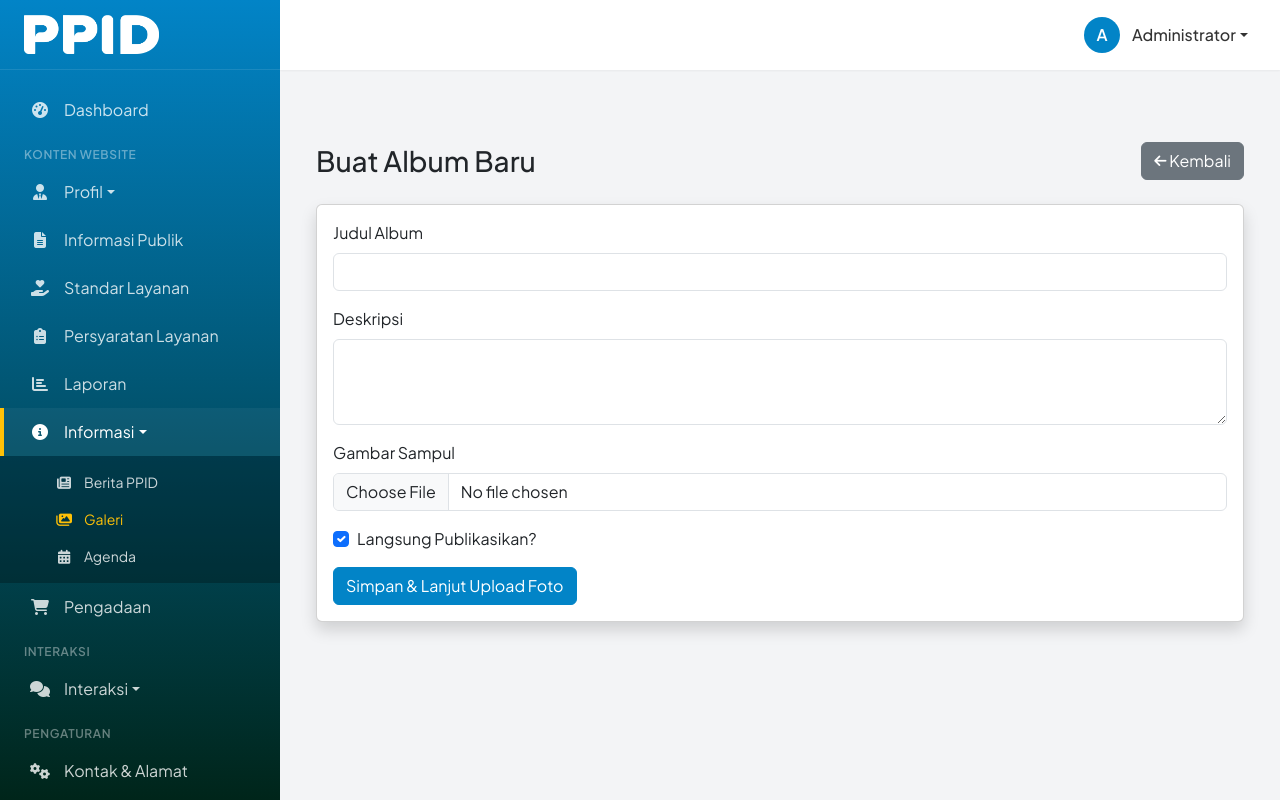
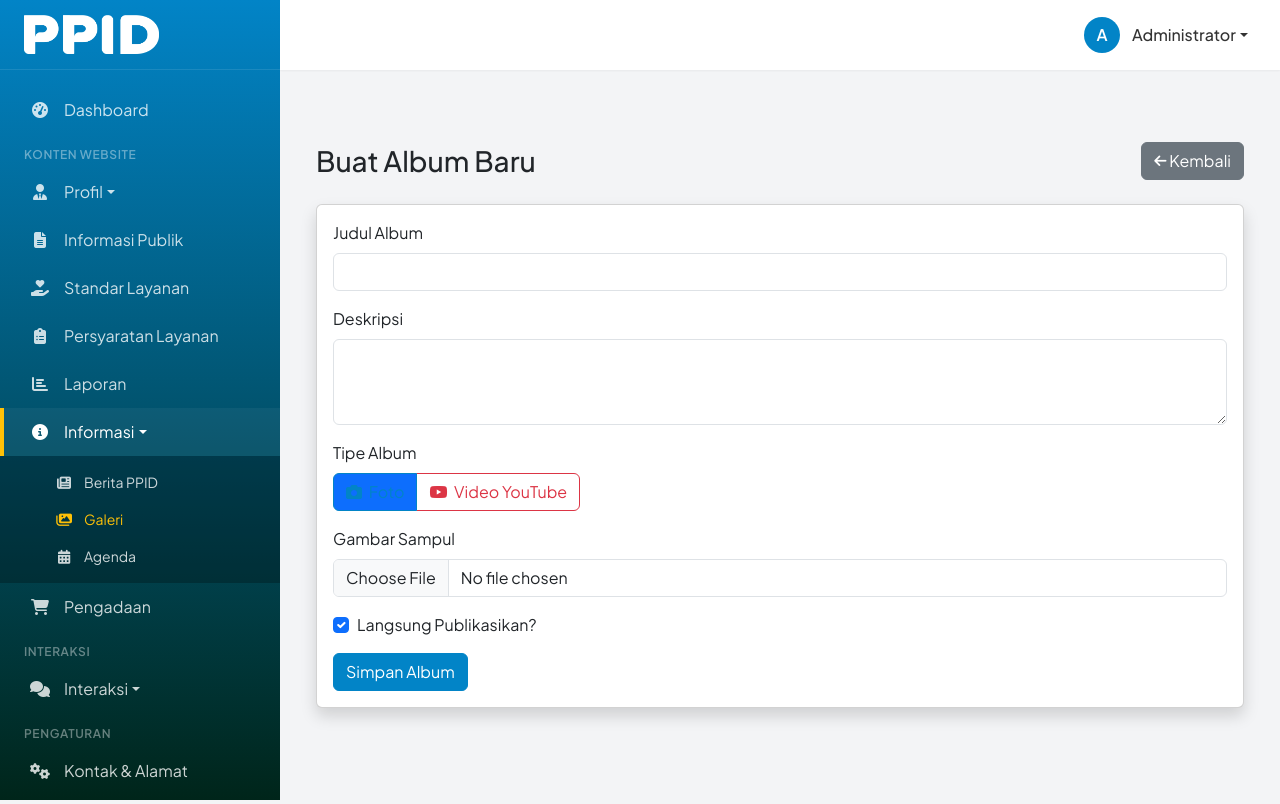
Before and after one commit to rhd4199/ppid_empatlawang_demo, a Laravel app: page /admin/galeri/create in a window 1280 px wide. Run offline with Laravel 12, Linux system fonts and the light colour scheme; a user stored in the database is signed in; data comes from the database, SQL or seed files in the repository.

Commit message:
Admin galleries: choose Photo or YouTube video album
Create/edit get a Foto / Video YouTube choice with a link field (checked
by Gallery::youtubeId). A video album may skip the cover (YouTube
thumbnail shown); switching back to photo drops the link. The admin list
shows a Video badge.

Co-Authored-By: LarikaAI <agent@larika.id>

```diff
--- a/app/Http/Controllers/Admin/GalleryController.php
+++ b/app/Http/Controllers/Admin/GalleryController.php
@@ -8,6 +8,7 @@ use App\Models\GalleryItem;
 use Illuminate\Http\Request;
 use Illuminate\Support\Facades\DB;
 use Illuminate\Support\Facades\Storage;
+use Illuminate\Validation\ValidationException;
 
 class GalleryController extends Controller
 {
@@ -27,22 +28,28 @@ class GalleryController extends Controller
         $request->validate([
             'title' => 'required|string|max:255',
             'description' => 'nullable|string',
-            'cover_image' => 'required|image|mimes:jpeg,png,jpg,gif,webp|max:10240',
+            // video album: cover optional, the YouTube thumbnail is shown instead
+            'cover_image' => 'required_unless:type,video|nullable|image|mimes:jpeg,png,jpg,gif,webp|max:10240',
             'is_published' => 'nullable|boolean',
+            ...self::VIDEO_RULES,
         ]);
+        $type = $this->videoType($request);
 
-        $coverPath = $request->file('cover_image')->store('galleries/covers', 'public');
+        $coverPath = $request->hasFile('cover_image') ? $request->file('cover_image')->store('galleries/covers', 'public') : null;
 
         $gallery = Gallery::create([
             'title' => $request->title,
             'description' => $request->description,
-            'type' => 'photo',
+            'type' => $type,
+            'url' => $type === 'video' ? trim($request->url) : null,
             'cover_image' => $coverPath,
             // same rule as Informasi Publik: published unless explicitly unticked
             'is_published' => $request->has('is_published') ? $request->is_published : true,
         ]);
 
-        return redirect()->route('admin.galleries.edit', $gallery->id)->with('success', 'Album berhasil dibuat. Silakan tambahkan foto.');
+        return redirect()->route('admin.galleries.edit', $gallery->id)->with('success', $type === 'video'
+            ? 'Album video berhasil dibuat.'
+            : 'Album berhasil dibuat. Silakan tambahkan foto.');
     }
 
     public function edit($id)
@@ -63,9 +70,13 @@ class GalleryController extends Controller
             'description' => 'nullable|string',
             'cover_image' => 'nullable|image|mimes:jpeg,png,jpg,gif,webp|max:10240',
             'is_published' => 'nullable|boolean',
+            ...self::VIDEO_RULES,
         ]);
+        $type = $this->videoType($request);
 
         $data = [
+            'type' => $type,
+            'url' => $type === 'video' ? trim($request->url) : null,
             'title' => $request->title,
             'description' => $request->description,
             'is_published' => $request->has('is_published') ? $request->is_published : $gallery->is_published,
@@ -82,6 +93,22 @@ class GalleryController extends Controller
         $gallery->update($data);
 
         return redirect()->back()->with('success', 'Album berhasil diperbarui.');
+    }
+
+    private const VIDEO_RULES = [
+        'type' => 'nullable|in:photo,video',
+        'url' => 'nullable|required_if:type,video|string|max:500',
+    ];
+
+    /** Chosen type (default photo); a video needs a real YouTube video link (same check as the API). */
+    private function videoType(Request $request): string
+    {
+        $type = $request->input('type') === 'video' ? 'video' : 'photo';
+        if ($type === 'video' && ! Gallery::youtubeId($request->url)) {
+            throw ValidationException::withMessages(['url' => 'Masukkan link video YouTube, mis. https://youtu.be/XXXXXXXXXXX atau https://www.youtube.com/watch?v=XXXXXXXXXXX.']);
+        }
+
+        return $type;
     }
 
     public function destroy($id)
--- /dev/null
+++ b/resources/views/admin/gallery/_type.blade.php
@@ -0,0 +1,32 @@
+{{-- Album type: photo album, or a YouTube video (cover optional → YouTube thumbnail). $gallery is null on create. --}}
+@php($currentType = old('type', $gallery->type ?? 'photo'))
+<div class="mb-3">
+    <label class="form-label d-block">Tipe Album</label>
+    <div class="btn-group" role="group" aria-label="Tipe album">
+        <input type="radio" class="btn-check" name="type" id="type_photo" value="photo" {{ $currentType !== 'video' ? 'checked' : '' }} onchange="toggleGalleryType()">
+        <label class="btn btn-outline-primary" for="type_photo"><i class="fas fa-camera me-1"></i> Foto</label>
+        <input type="radio" class="btn-check" name="type" id="type_video" value="video" {{ $currentType === 'video' ? 'checked' : '' }} onchange="toggleGalleryType()">
+        <label class="btn btn-outline-danger" for="type_video"><i class="fab fa-youtube me-1"></i> Video YouTube</label>
+    </div>
+</div>
+
+<div class="mb-3" id="video_url_group" {{ $currentType === 'video' ? '' : 'hidden' }}>
+    <label for="video_url" class="form-label">Link Video YouTube <span class="text-danger">*</span></label>
+    <input type="url" class="form-control @error('url') is-invalid @enderror" id="video_url" name="url" value="{{ old('url', $gallery->url ?? '') }}" maxlength="500"
+           placeholder="https://www.youtube.com/watch?v=… atau https://youtu.be/…">
+    @error('url')
+        <div class="invalid-feedback">{{ $message }}</div>
+    @enderror
+    <small class="text-muted">Sampul boleh dikosongkan: thumbnail YouTube dipakai otomatis.</small>
+</div>
+
+<script>
+function toggleGalleryType() {
+    var video = document.getElementById('type_video').checked;
+    document.getElementById('video_url_group').hidden = !video;
+    document.getElementById('video_url').required = video;
+    var cover = document.getElementById('cover_image');
+    if (cover && cover.dataset.requiredForPhoto) cover.required = !video;
+}
+document.addEventListener('DOMContentLoaded', toggleGalleryType);
+</script>
--- a/resources/views/admin/gallery/create.blade.php
+++ b/resources/views/admin/gallery/create.blade.php
@@ -31,9 +31,11 @@
                     @enderror
                 </div>
 
+                @include('admin.gallery._type', ['gallery' => null])
+
                 <div class="mb-3">
                     <label for="cover_image" class="form-label">Gambar Sampul</label>
-                    <input type="file" class="form-control @error('cover_image') is-invalid @enderror" id="cover_image" name="cover_image" accept="image/*" required onchange="previewCover(this)">
+                    <input type="file" class="form-control @error('cover_image') is-invalid @enderror" id="cover_image" name="cover_image" accept="image/*" required data-required-for-photo="1" onchange="previewCover(this)">
                     @error('cover_image')
                         <div class="invalid-feedback">{{ $message }}</div>
                     @enderror
@@ -47,7 +49,7 @@
                     <label class="form-check-label" for="is_published">Langsung Publikasikan?</label>
                 </div>
 
-                <button type="submit" class="btn btn-primary">Simpan & Lanjut Upload Foto</button>
+                <button type="submit" class="btn btn-primary">Simpan Album</button>
             </form>
         </div>
     </div>
--- a/resources/views/admin/gallery/index.blade.php
+++ b/resources/views/admin/gallery/index.blade.php
@@ -69,6 +69,10 @@
                         <div class="position-relative">
                             <img src="{{ $gallery->cover_image_url }}" class="card-img-top" alt="{{ $gallery->title }}" style="height: 200px; object-fit: cover;">
 
+                            @if($gallery->youtube_id)
+                                <span class="badge bg-danger position-absolute bottom-0 start-0 m-2"><i class="fab fa-youtube me-1"></i> Video</span>
+                            @endif
+
                             <!-- Checkbox Overlay -->
                             <div class="position-absolute top-0 start-0 p-2">
                                 <div class="form-check">
@@ -88,7 +92,7 @@
                         <div class="card-body d-flex flex-column">
                             <h5 class="card-title text-truncate" title="{{ $gallery->title }}">{{ $gallery->title }}</h5>
                             <p class="card-text small text-muted mb-2">
-                                <i class="fas fa-images me-1"></i> {{ $gallery->items_count }} Foto
+                                @if($gallery->youtube_id)<i class="fas fa-video me-1"></i> Video YouTube{{ $gallery->items_count ? ' · ' . $gallery->items_count . ' foto' : '' }}@else<i class="fas fa-images me-1"></i> {{ $gallery->items_count }} Foto @endif
                             </p>
                             <p class="card-text text-muted small flex-grow-1">
                                 {{ Str::limit($gallery->description, 100) }}
```
Also changed, not shown: resources/views/admin/gallery/edit.blade.php (+6 -1 lines), tests/Feature/AdminGalleryVideoTest.php (added, +65 -0 lines).
